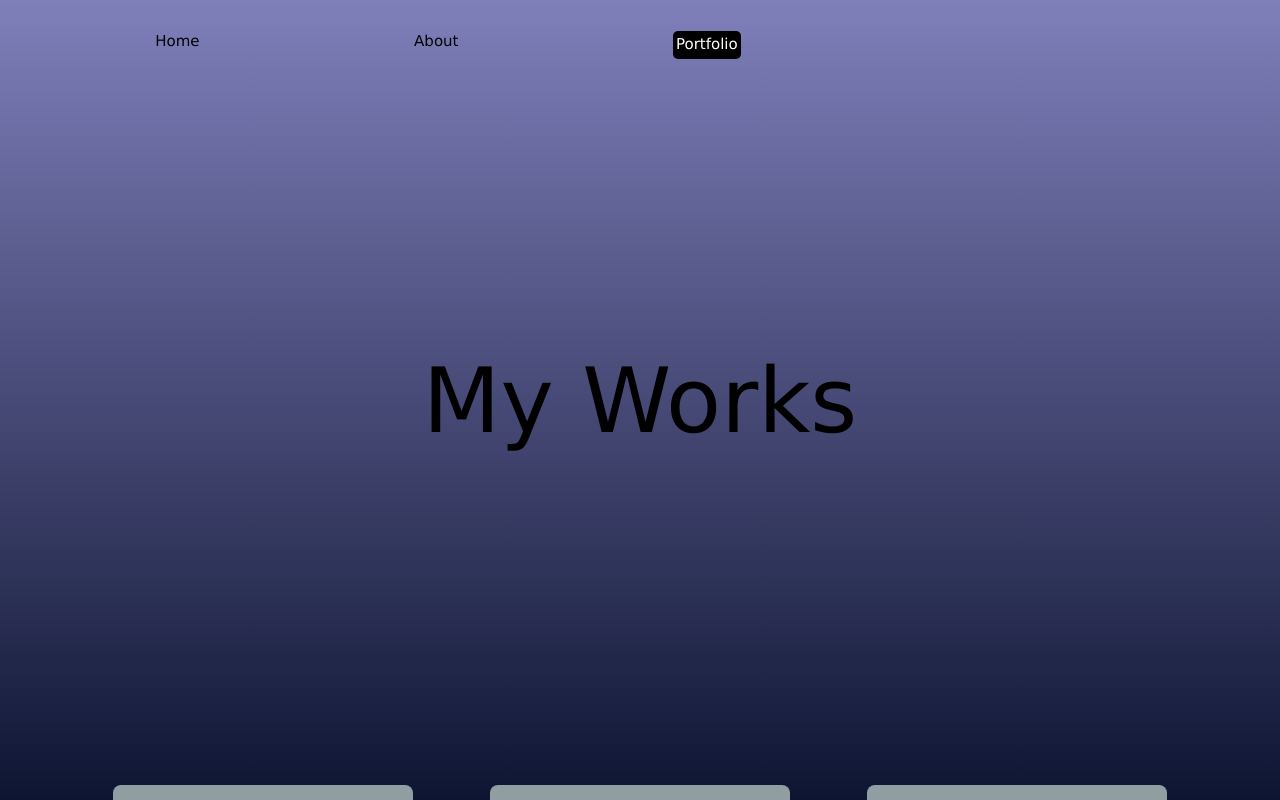
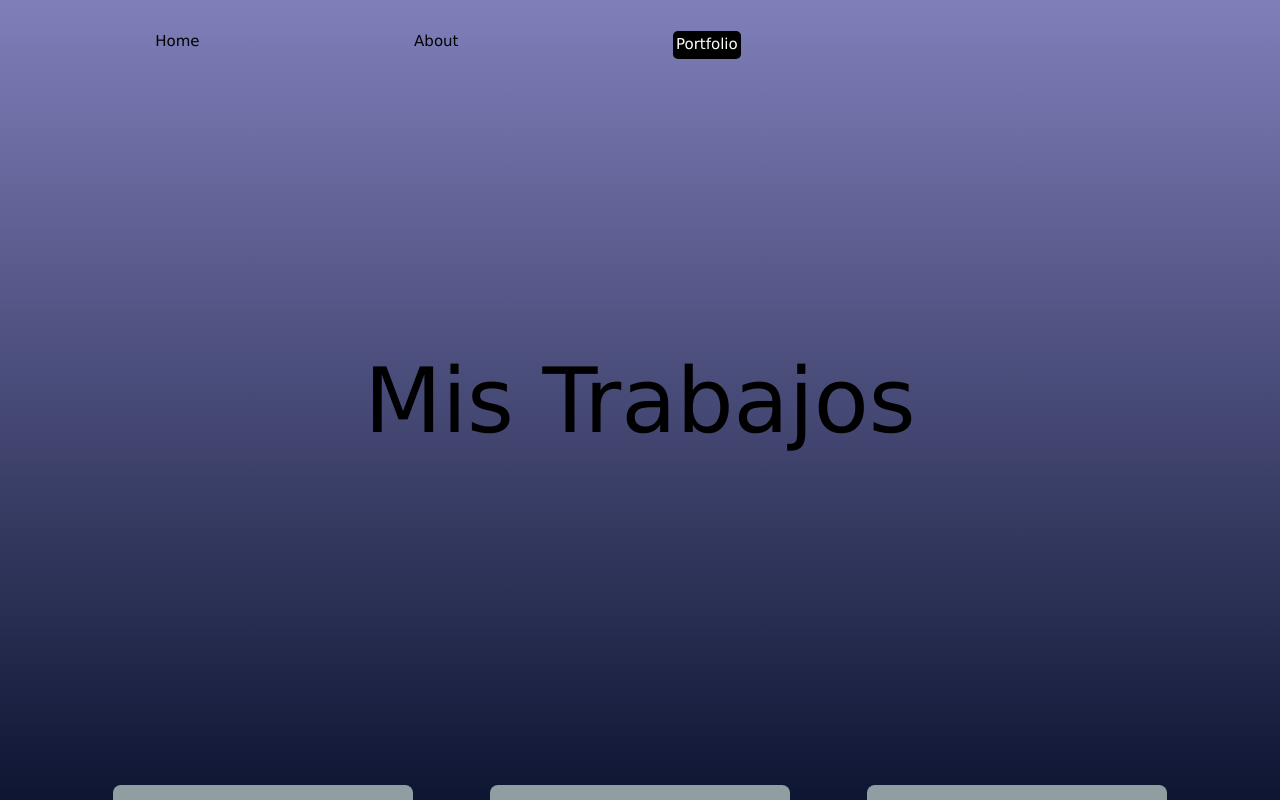
Before and after one commit to dhiego1510/portafolio_nextjs, a Next.js app: page /portfolio in a window 1280 px wide. Built offline with nearby package versions, Linux system fonts and the light colour scheme.

Commit message:
changed titles

```diff
--- a/src/app/about/page.js
+++ b/src/app/about/page.js
@@ -11,7 +11,7 @@ export default function AboutPage() {
       <div className='container-content'>
         {/* Biography */}
         <div className='biography'>
-          <h1>Biography</h1>
+          <h1>Biografia</h1>
           <p>¡Hola! Soy Diego, un desarrollador Full Stack con una fascinación por la creatividad y la innovación en el mundo del software y la tecnología. Soy músico hace mas de 10 años lo que ha influido significativamente en mi enfoque hacia el desarrollo, permitiéndome adoptar una perspectiva única y creativa en cada proyecto en el que trabajo.
           </p>
           <p>Estoy entusiasmado por la posibilidad de colaborar con equipos dinámicos y contribuir al desarrollo de proyectos que transformen el mundo digital y mejoren la experiencia de usuario. Si estás buscando un desarrollador Full Stack comprometido, creativo y orientado al éxito, ¡me encantaría ser parte de tu equipo y ayudarte a alcanzar tus objetivos!</p>
--- a/src/app/portfolio/page.js
+++ b/src/app/portfolio/page.js
@@ -48,7 +48,7 @@
       <div className="container-portfolio">
 
 
-          <div className="title">My Works</div>
+          <div className="title">Mis Trabajos</div>
           <div className="container-works">
             {items.map(item => (
 
```
